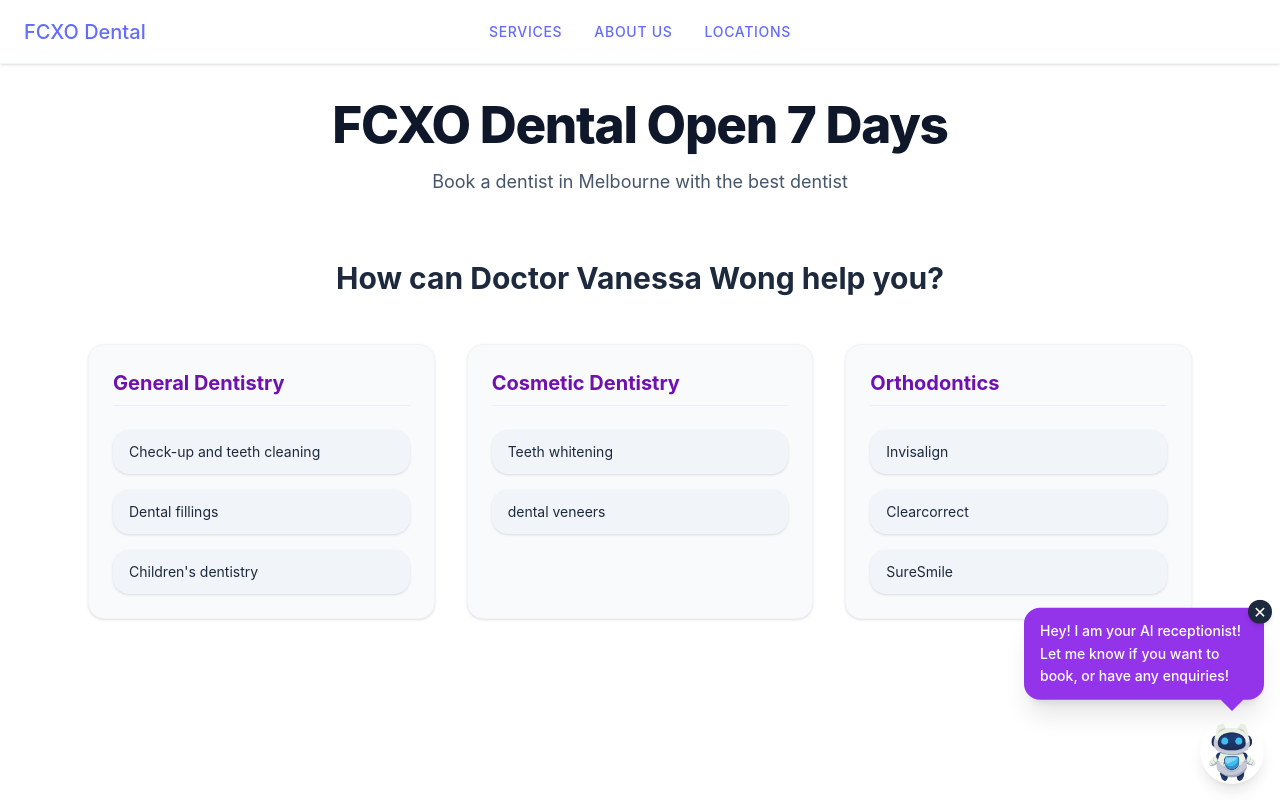
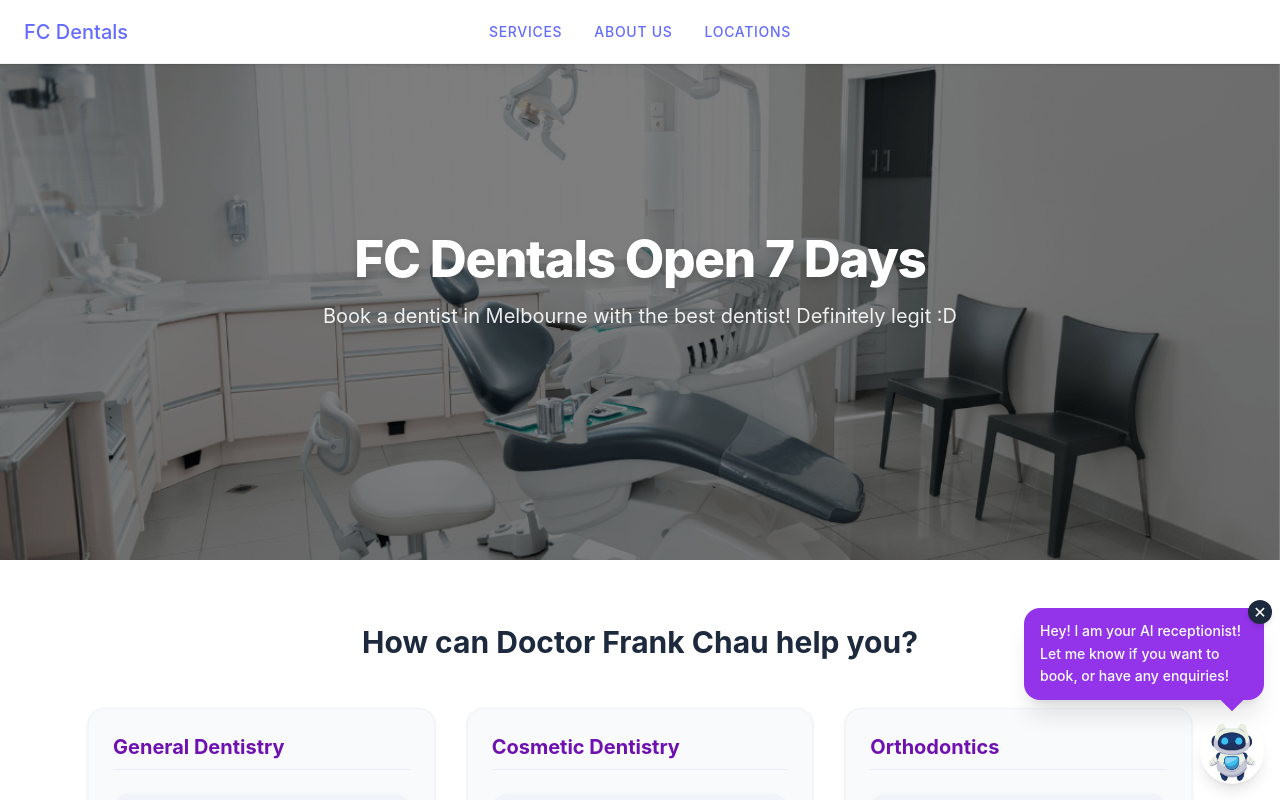
Before and after one commit to frankchau7/chatbot-widget, a React app: page / in a window 1280 px wide. Shown: the top 800 px of the page. Built offline with nearby package versions, Linux system fonts and the light colour scheme; the HTML template or start-up script is replaced by a standard one.

Commit message:
Update the actual website

```diff
--- a/src/App.css
+++ b/src/App.css
@@ -11,6 +11,27 @@
 
 .animate-bounce-slow {
   animation: bounce-slow 3s infinite;
+}
+
+@keyframes slide-up {
+  0% {
+    opacity: 0;
+    transform: translateY(40px);
+  }
+  100% {
+    opacity: 1;
+    transform: translateY(0);
+  }
+}
+
+.animate-slide-up {
+  animation: slide-up 0.8s ease-out forwards;
+  opacity: 0;
+}
+
+.animate-slide-up-delay {
+  animation: slide-up 0.8s ease-out 0.2s forwards;
+  opacity: 0;
 }
 
 #root {
--- a/src/App.tsx
+++ b/src/App.tsx
@@ -4,23 +4,30 @@ import {ServiceBox} from "./frontend/components/ServiceBox.tsx";
 import AboutUs from './frontend/pages/AboutUs.tsx';
 import BookNow from './frontend/pages/BookNow.tsx';
 import { BrowserRouter as Router, Routes, Route, NavLink, Link } from 'react-router-dom';
+import heroImage from './frontend/assets/dental-clinic.png';
 
 const Home = () => (
-  <main className="pt-24 pb-16 px-6 max-w-6xl mx-auto">
-    {/* Hero Section */}
-    <section className="text-center mb-16">
-      <h1 className="text-4xl md:text-5xl font-extrabold text-slate-900 mb-4 tracking-tight">
-        FCXO Dental Open 7 Days
-      </h1>
-      <p className="text-lg text-slate-600 max-w-2xl mx-auto">
-        Book a dentist in Melbourne with the best dentist
-      </p>
+  <main className="pb-16">
+    {/* Hero Section with Background Image */}
+    <section
+      className="relative w-full h-[70vh] min-h-[400px] flex items-center justify-center bg-cover bg-center bg-no-repeat"
+      style={{ backgroundImage: `url(${heroImage})` }}
+    >
+      <div className="absolute inset-0 bg-black/50" />
+      <div className="relative z-10 text-center px-6">
+        <h1 className="text-4xl md:text-5xl lg:text-6xl font-extrabold text-white mb-4 tracking-tight drop-shadow-lg animate-slide-up">
+          FC Dentals Open 7 Days
+        </h1>
+        <p className="text-lg md:text-xl text-white/90 max-w-2xl mx-auto drop-shadow-md animate-slide-up-delay">
+          Book a dentist in Melbourne with the best dentist! Definitely legit :D
+        </p>
+      </div>
     </section>
 
     {/* Services Section */}
-    <section id="services" className="space-y-12">
+    <section id="services" className="space-y-12 pt-16 px-6 max-w-6xl mx-auto">
       <h2 className="text-3xl font-bold text-center text-slate-800">
-        How can Doctor Vanessa Wong help you?
+        How can Doctor Frank Chau help you?
       </h2>
 
       <div className="grid grid-cols-1 md:grid-cols-3 gap-8">
@@ -28,9 +35,9 @@ const Home = () => (
         <div className="bg-slate-50 rounded-2xl p-6 shadow-sm border border-slate-100 flex flex-col gap-6">
           <h3 className="text-xl font-bold text-purple-800 border-b border-purple-100 pb-2">General Dentistry</h3>
           <div className="space-y-4">
-            <ServiceBox content="Check-up and teeth cleaning" />
-            <ServiceBox content="Dental fillings" />
-            <ServiceBox content="Children's dentistry" />
+            <ServiceBox content="Check-up and Teeth Cleaning" />
+            <ServiceBox content="Dental Fillings" />
+            <ServiceBox content="Children's Dentistry" />
           </div>
         </div>
 
@@ -38,8 +45,8 @@ const Home = () => (
         <div className="bg-slate-50 rounded-2xl p-6 shadow-sm border border-slate-100 flex flex-col gap-6">
           <h3 className="text-xl font-bold text-purple-800 border-b border-purple-100 pb-2">Cosmetic Dentistry</h3>
           <div className="space-y-4">
-            <ServiceBox content="Teeth whitening" />
-            <ServiceBox content="dental veneers" />
+            <ServiceBox content="Teeth Whitening" />
+            <ServiceBox content="Dental Veneers" />
           </div>
         </div>
 
@@ -48,7 +55,7 @@ const Home = () => (
           <h3 className="text-xl font-bold text-purple-800 border-b border-purple-100 pb-2">Orthodontics</h3>
           <div className="space-y-4">
             <ServiceBox content="Invisalign" />
-            <ServiceBox content="Clearcorrect" />
+            <ServiceBox content="ClearCorrect" />
             <ServiceBox content="SureSmile" />
           </div>
         </div>
@@ -67,7 +74,7 @@ function App() {
             to="/"
             className="text-xl font-bold text-purple-700 hover:opacity-80 transition-opacity"
           >
-            FCXO Dental
+            FC Dentals
           </Link>
           <nav className="absolute left-1/2 -translate-x-1/2 flex gap-8 items-center h-full">
             <NavLink
--- a/src/frontend/pages/AboutUs.tsx
+++ b/src/frontend/pages/AboutUs.tsx
@@ -1,16 +1,31 @@
 import React from 'react';
+import heroImage from '../assets/about_us_page.jpg';
 
 const AboutUs: React.FC = () => {
   return (
-    <main className="pt-24 pb-16 px-6 max-w-6xl mx-auto">
-      <section id="about" className="py-20">
-        <div className="max-w-3xl mx-auto space-y-6">
-          <h1 className="text-4xl font-extrabold text-center text-slate-900 mb-8 tracking-tight">
+    <main className="pb-16">
+      {/* Hero Section with Background Image */}
+      <section
+        className="relative w-full h-[70vh] min-h-[400px] flex items-center justify-center bg-cover bg-center bg-no-repeat"
+        style={{ backgroundImage: `url(${heroImage})` }}
+      >
+        <div className="absolute inset-0 bg-black/50" />
+        <div className="relative z-10 text-center px-6">
+          <h1 className="text-4xl md:text-5xl lg:text-6xl font-extrabold text-white tracking-tight drop-shadow-lg animate-slide-up">
             About Us
           </h1>
+          <p className="text-lg md:text-xl text-white/90 max-w-2xl mx-auto drop-shadow-md animate-slide-up-delay">
+            Definitely not me operating :)
+          </p>
+        </div>
+      </section>
+
+      {/* Content Section */}
+      <section id="about" className="py-20 px-6 max-w-6xl mx-auto">
+        <div className="max-w-3xl mx-auto space-y-6">
           <div className="bg-slate-50 rounded-3xl p-8 md:p-12 shadow-sm border border-slate-100">
             <p className="text-lg text-slate-700 leading-relaxed text-center italic">
-              "FCXO Dental consists of a highly qualified and experienced team of dentists and dental nurses. We pride ourselves on delivering personalised dental care in a professional and compassionate manner to each and every one of our patients."
+              "FC Dental consists of a highly qualified and experienced team of dentists and dental nurses. We pride ourselves on delivering personalised dental care in a professional and compassionate manner to each and every one of our patients."
             </p>
           </div>
         </div>
```
Also changed, not shown: src/frontend/assets/about_us_page.jpg (added), src/frontend/assets/dental-clinic.png (added).
